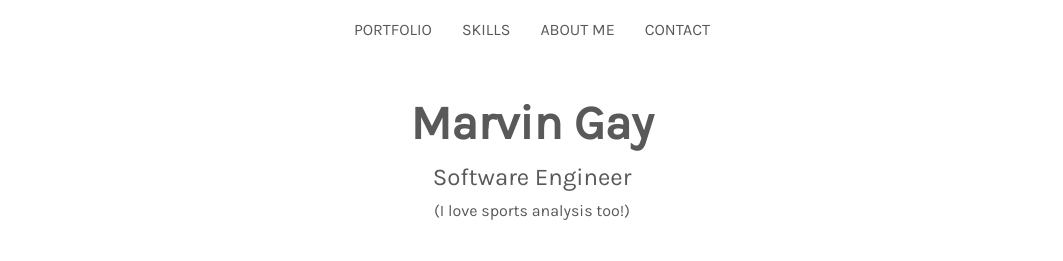
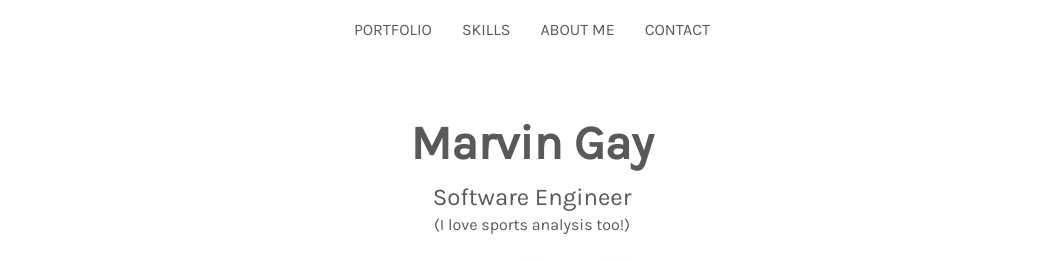
Before and after one commit to marvingay/portfolio-site, a Gatsby site: page / in a window 1280 px wide. Shown: the top 261 px of the page, without its empty margins (108-1171 px from the left). Built offline with nearby package versions, Linux system fonts and the light colour scheme; Gatsby itself is replaced by a stand-in of ours.

Commit message:
Move job title/subtitle to own container; fix margins

```diff
--- a/src/components/Marvin.tsx
+++ b/src/components/Marvin.tsx
@@ -6,10 +6,10 @@ const Marvin = () => {
     <div className="marvin">
       <div className="text-container">
         <h1 className="name">Marvin Gay</h1>
-        <p className="job-title">
-          Software Engineer
+        <div>
+          <p className="job-title">Software Engineer</p>
           <p className="subtitle">(I love sports analysis too!)</p>
-        </p>
+        </div>
       </div>
       <SocialMedia />
     </div>
--- a/src/styles.scss
+++ b/src/styles.scss
@@ -62,7 +62,7 @@ header {
 
       .name {
         font-size: 3rem;
-        margin-top: 40px;
+        margin-top: 60px;
         width: 100%;
       }
 
@@ -72,7 +72,7 @@ header {
         width: 100%;
       }
       .subtitle {
-        margin: 10px 0;
+        margin: -20px 0 20px 0;
         font-size: 1rem;
       }
     }
```
